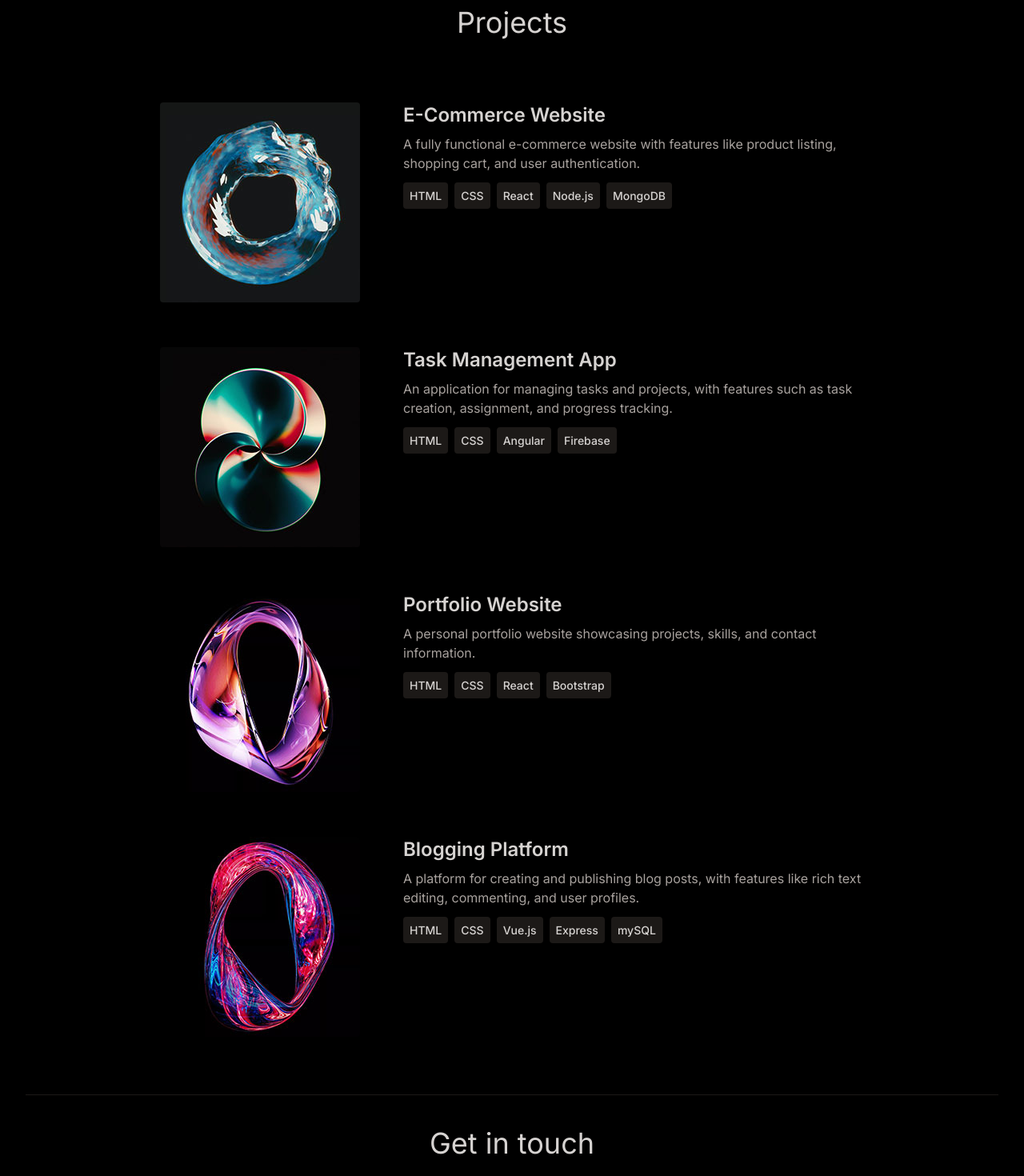
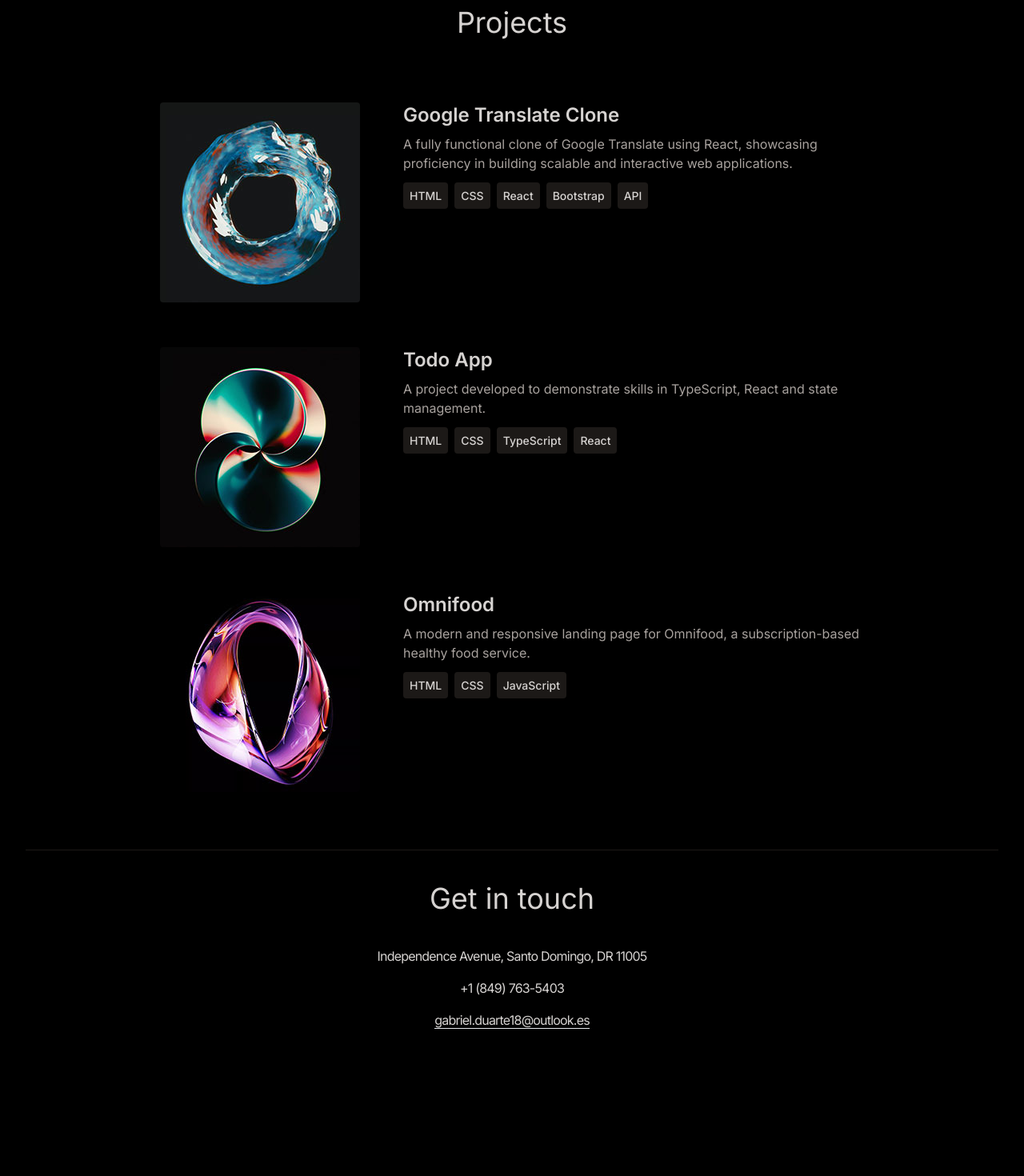
Before and after one commit to Gabo-RDev/portfolio-web, a React (Vite) app: page / in a window 1280 px wide. Shown: the part 1240-2710 px from the top of the page at 80% size. After the commit the page ends 2607 px from the top, so only its background shows below. Built offline with nearby package versions, Linux system fonts and the light colour scheme.

Commit message:
Refactor project details in constants; update project titles, descriptions, and links

```diff
--- a/src/constants/index.js
+++ b/src/constants/index.js
@@ -7,70 +7,43 @@
 
 export const ABOUT_TEXT = `Versatile JavaScript developer with experience in React, Next.js, Node.js, and databases like MySQL, PostgreSQL, and MongoDB. Passionate about crafting efficient and user-friendly web applications, solving complex problems, and collaborating in dynamic environments. Always learning and exploring new technologies.`;
 
-export const EXPERIENCES = [
-	{
-		year: '2023 - Present',
-		role: 'Senior Full Stack Developer',
-		company: 'Google Inc.',
-		description: `Led a team in developing and maintaining web applications using JavaScript, React.js, and Node.js. Implemented RESTful APIs and integrated with MongoDB databases. Collaborated with stakeholders to define project requirements and timelines.`,
-		technologies: ['Javascript', 'React.js', 'Next.js', 'mongoDB'],
-	},
-	{
-		year: '2022 - 2023',
-		role: 'Frontend Developer',
-		company: 'Adobe',
-		description: `Designed and developed user interfaces for web applications using Next.js and React. Worked closely with backend developers to integrate frontend components with Node.js APIs. Implemented responsive designs and optimized frontend performance.`,
-		technologies: ['HTML', 'CSS', 'Vue.js', 'mySQL'],
-	},
-	{
-		year: '2021 - 2022',
-		role: 'Full Stack Developer',
-		company: 'Facebook',
-		description: `Developed and maintained web applications using JavaScript, React.js, and Node.js. Designed and implemented RESTful APIs for data communication. Collaborated with cross-functional teams to deliver high-quality software products on schedule.`,
-		technologies: ['Python', 'Svelte', 'Three.js', 'Postgres'],
-	},
-	{
-		year: '2020 - 2021',
-		role: 'Software Engineer',
-		company: 'Paypal',
-		description: `Contributed to the development of web applications using JavaScript, React.js, and Node.js. Managed databases and implemented data storage solutions using MongoDB. Worked closely with product managers to prioritize features and enhancements.`,
-		technologies: ['Ruby', 'Rails', 'PHP', 'Sqlite'],
-	},
-];
-
 export const PROJECTS = [
 	{
 		id: 1,
-		title: 'E-Commerce Website',
+		title: 'Google Translate Clone',
+		link: 'https://clone-google-translate.netlify.app/',
 		image: project1,
 		description:
-			'A fully functional e-commerce website with features like product listing, shopping cart, and user authentication.',
-		technologies: ['HTML', 'CSS', 'React', 'Node.js', 'MongoDB'],
+			'A fully functional clone of Google Translate using React, showcasing proficiency in building scalable and interactive web applications.',
+		technologies: ['HTML', 'CSS', 'React', 'Bootstrap', 'API'],
 	},
 	{
 		id: 2,
-		title: 'Task Management App',
+		title: 'Todo App',
+		link: 'https://todo-app-ny2yufkg8-imnotgabos-projects.vercel.app/',
 		image: project2,
 		description:
-			'An application for managing tasks and projects, with features such as task creation, assignment, and progress tracking.',
-		technologies: ['HTML', 'CSS', 'Angular', 'Firebase'],
+			'A project developed to demonstrate skills in TypeScript, React and state management.',
+		technologies: ['HTML', 'CSS', 'TypeScript', 'React'],
 	},
 	{
 		id: 3,
-		title: 'Portfolio Website',
+		title: 'Omnifood',
+		link: 'https://omnifood-dr.netlify.app/',
 		image: project3,
 		description:
-			'A personal portfolio website showcasing projects, skills, and contact information.',
-		technologies: ['HTML', 'CSS', 'React', 'Bootstrap'],
+			'A modern and responsive landing page for Omnifood, a subscription-based healthy food service.',
+		technologies: ['HTML', 'CSS', 'JavaScript'],
 	},
-	{
+	/* {
 		id: 4,
 		title: 'Blogging Platform',
+		link: '',
 		image: project4,
 		description:
 			'A platform for creating and publishing blog posts, with features like rich text editing, commenting, and user profiles.',
 		technologies: ['HTML', 'CSS', 'Vue.js', 'Express', 'mySQL'],
-	},
+	}, */
 ];
 
 export const CONTACT = {
```
